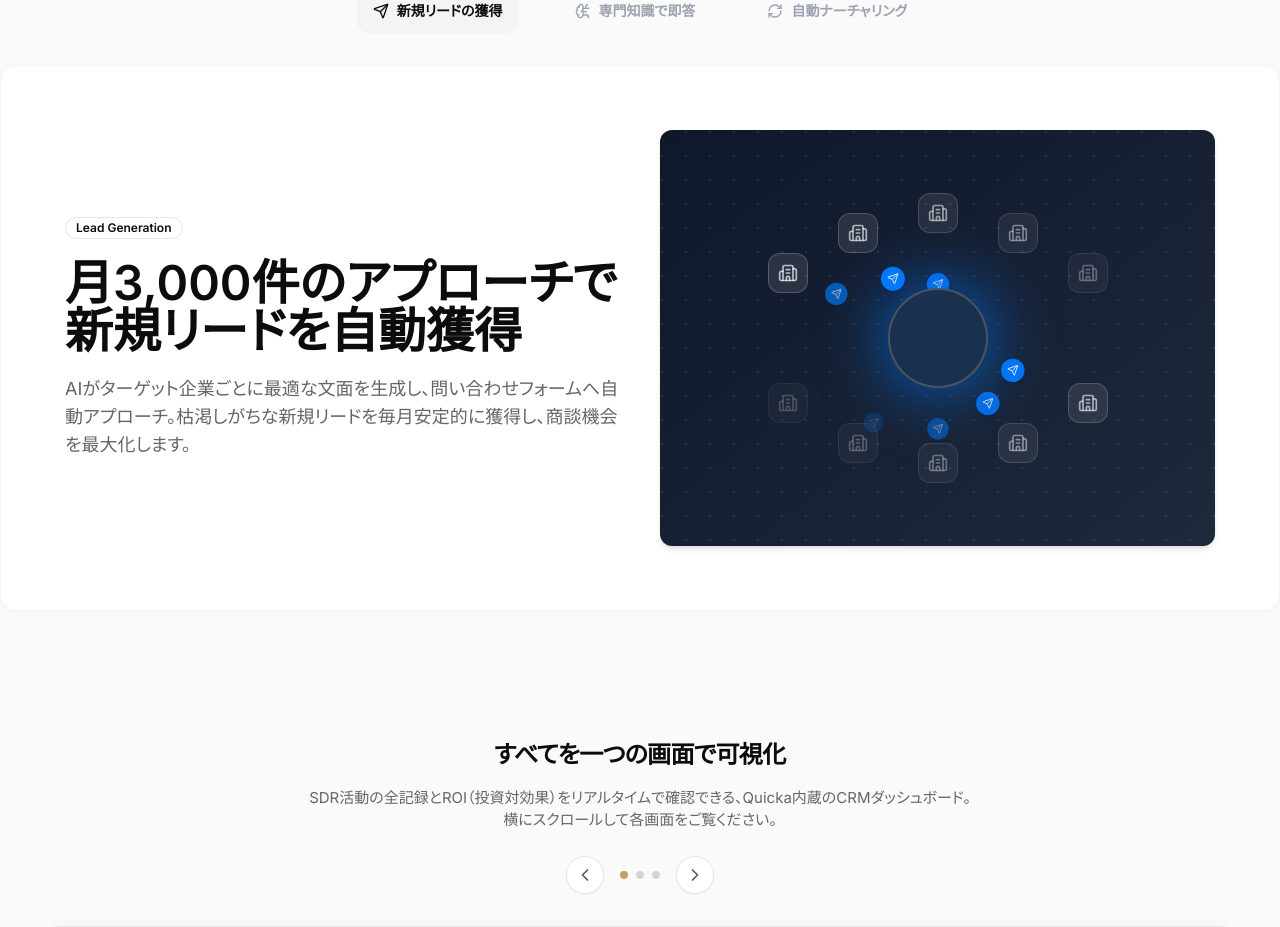
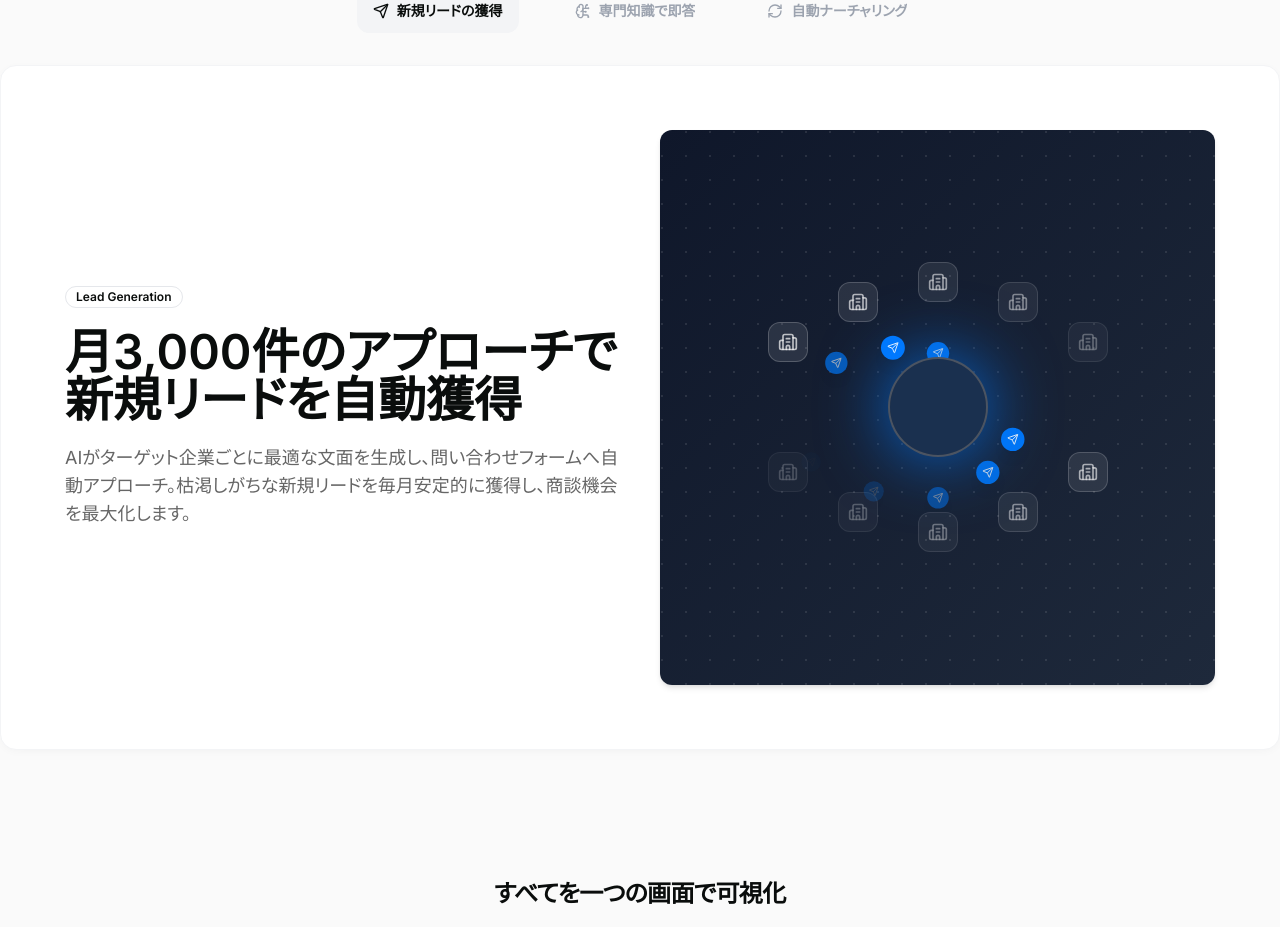
Before and after one commit to mikamishunpei/quicka-sdr-lp, a React (Vite) app: page / in a window 1280 px wide. Shown: the part 2160-3087 px from the top of the page. Built offline with nearby package versions, Linux system fonts and the light colour scheme; grey boxes are pictures that could not be loaded.

Commit message:
fix: allow visual container to grow with content to prevent clipping on mobile, restore aspect-square for absolute outbound animation

```diff
--- a/src/components/blocks/shadcnblocks-com-feature108.tsx
+++ b/src/components/blocks/shadcnblocks-com-feature108.tsx
@@ -124,14 +124,14 @@ const Feature108 = ({
                     {tab.content.buttonText}
                   </Button> */}
                 </div>
-                <div className="w-full aspect-square lg:aspect-[4/3] rounded-xl overflow-hidden shadow-md bg-gray-50 flex items-center justify-center relative">
+                <div className="w-full rounded-xl overflow-hidden shadow-md bg-gray-50 relative">
                   {tab.content.visual ? (
                     tab.content.visual
                   ) : (
                     <img
                       src={tab.content.imageSrc}
                       alt={tab.content.imageAlt}
-                      className="w-full h-full object-cover"
+                      className="w-full aspect-square lg:aspect-[4/3] object-cover"
                     />
                   )}
                 </div>
--- a/src/components/ui/solution-animations.tsx
+++ b/src/components/ui/solution-animations.tsx
@@ -5,7 +5,7 @@ import { Send, Building2, MessageSquare, Clock, CheckCircle2, Database } from "l
 
 export const OutboundAnimation = () => {
   return (
-    <div className="absolute inset-0 bg-gradient-to-br from-slate-900 to-slate-800 overflow-hidden">
+    <div className="relative w-full aspect-square bg-gradient-to-br from-slate-900 to-slate-800 overflow-hidden">
       {/* Central AI Node (Salesman Video) */}
       <motion.div
         className="absolute z-20 w-[100px] h-[100px] rounded-full flex items-center justify-center shadow-[0_0_50px_rgba(0,122,255,0.5)] border-2 border-white/20 bg-slate-800"
@@ -85,7 +85,7 @@ export const OutboundAnimation = () => {
 
 export const KnowledgeAnimation = () => {
   return (
-    <div className="absolute inset-0 bg-slate-50 flex items-center justify-center overflow-hidden p-4 sm:p-6 md:p-10">
+    <div className="relative w-full bg-slate-50 flex items-center justify-center overflow-hidden p-4 sm:p-6 md:p-10">
       <div className="w-full max-w-md bg-white rounded-2xl shadow-xl border border-gray-100 p-4 sm:p-6 md:p-8 flex flex-col gap-4 md:gap-5 relative z-10">
 
         {/* User Question */}
@@ -151,7 +151,7 @@ export const KnowledgeAnimation = () => {
 
 export const NurturingAnimation = () => {
   return (
-    <div className="absolute inset-0 bg-slate-900 flex items-center justify-center overflow-hidden p-6 md:p-10">
+    <div className="relative w-full bg-slate-900 flex items-center justify-center overflow-hidden p-6 md:p-10">
       <div className="w-full max-w-sm flex flex-col relative z-10">
 
         {/* State 1: Sleeping */}
```
